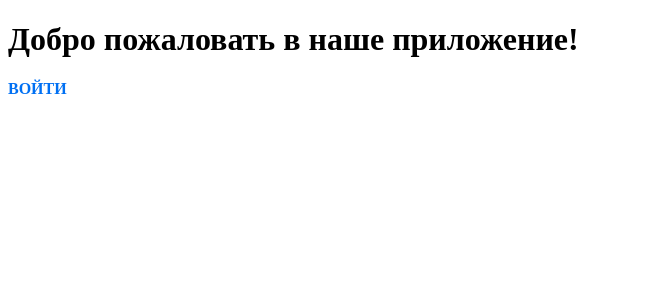
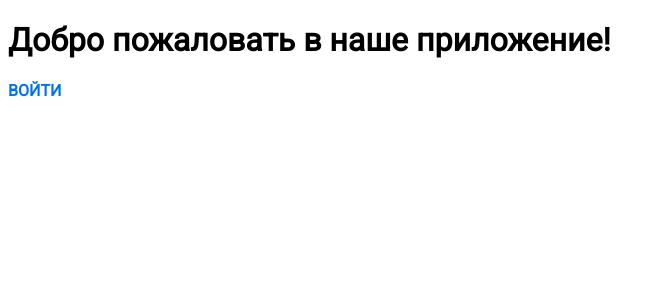
Before and after one commit to zhunus/example-app, a Next.js app: page / in a window 1280 px wide. Shown: the top 300 px of the page, without its empty margins (0-665 px from the left). Built offline with nearby package versions, Linux system fonts and the light colour scheme; no server answers.

Commit message:
Change default font

```diff
--- a/src/app/layout.tsx
+++ b/src/app/layout.tsx
@@ -1,16 +1,11 @@
 import type {Metadata} from 'next';
-import localFont from 'next/font/local';
+import {Roboto} from 'next/font/google';
 import './globals.css';
 
-const geistSans = localFont({
-  src: './fonts/GeistVF.woff',
-  variable: '--font-geist-sans',
-  weight: '100 900',
-});
-const geistMono = localFont({
-  src: './fonts/GeistMonoVF.woff',
-  variable: '--font-geist-mono',
-  weight: '100 900',
+const roboto = Roboto({
+  weight: '400',
+  subsets: ['latin', 'cyrillic-ext'],
+  display: 'swap',
 });
 
 export const metadata: Metadata = {
@@ -25,9 +20,7 @@
 }>) {
   return (
     <html lang="en">
-      <body className={`${geistSans.variable} ${geistMono.variable}`}>
-        {children}
-      </body>
+      <body className={`${roboto.className}`}>{children}</body>
     </html>
   );
 }
```
Also changed, not shown: src/app/fonts/GeistMonoVF.woff (deleted), src/app/fonts/GeistVF.woff (deleted).
